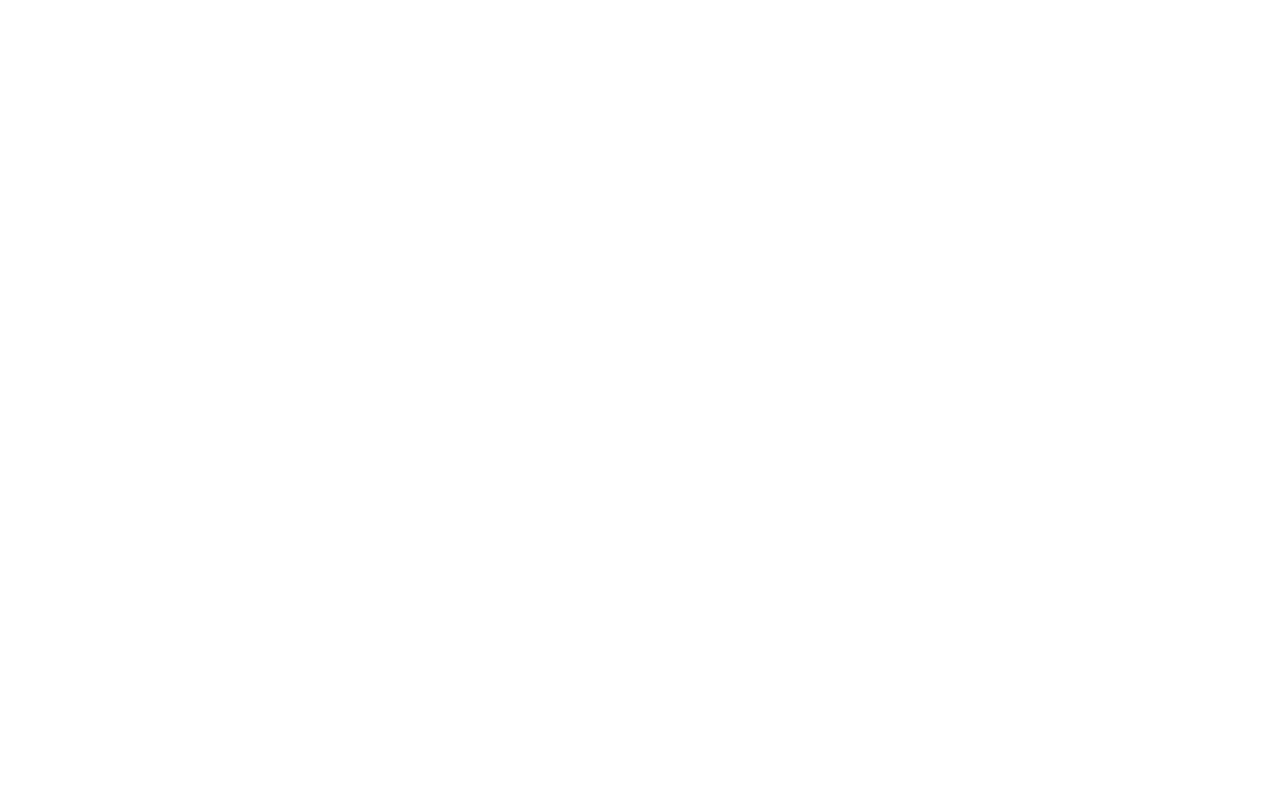
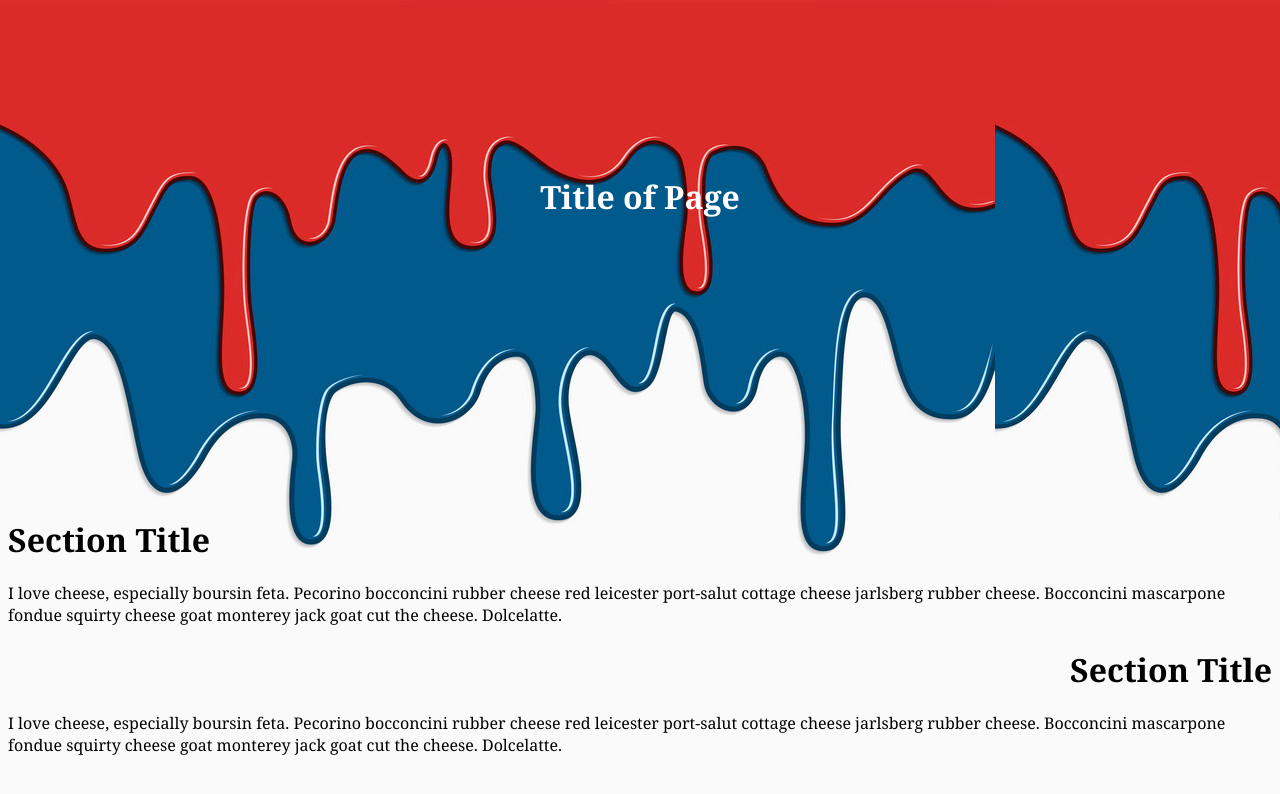
Before and after one commit to jimmy-clark/mobile-friendly-practice, a plain HTML site: page index.html in a window 1280 px wide. Drawn offline with Linux system fonts and the light colour scheme.

Commit message:
site skeleton developed

```diff
--- a/css/styles.css
+++ b/css/styles.css
@@ -0,0 +1,17 @@
+head, body {
+background-image: url("23825855.jpg");
+font-family: Cambria, Cochin, Georgia, Times, 'Times New Roman', serif
+}
+
+.header{
+    text-align: center;
+    margin-top: 175px;
+    color: white;
+}
+
+.text {
+    margin-top: 300px;
+}
+.second-heading {
+    text-align: right;
+}
--- a/index.html
+++ b/index.html
@@ -1,11 +1,29 @@
 <!DOCTYPE html>
 <html lang="en">
+
 <head>
+    <link rel="stylesheet" href="css/styles.css">
     <meta charset="UTF-8">
     <meta name="viewport" content="width=device-width, initial-scale=1.0">
-    <title>Document</title>
+    <title>Take Home Challenge</title>
 </head>
+
 <body>
+    <div class="header">
+        <h1>Title of Page</h1>
+    </div>
+    <div class="text">
+    <h1>Section Title</h1>
+    <p>I love cheese, especially boursin feta. Pecorino bocconcini rubber cheese red leicester port-salut cottage cheese
+        jarlsberg rubber cheese. Bocconcini mascarpone fondue squirty cheese goat monterey jack goat cut the cheese.
+        Dolcelatte.</p>
+    <div class="second-heading">
+        <h1>Section Title</h1>
+        </div>
+        <p>I love cheese, especially boursin feta. Pecorino bocconcini rubber cheese red leicester port-salut cottage
+            cheese jarlsberg rubber cheese. Bocconcini mascarpone fondue squirty cheese goat monterey jack goat cut the
+            cheese. Dolcelatte.</p>
+        </div>
+</body>
 
-</body>
 </html>
```
Also changed, not shown: css/23825855.jpg (added).
